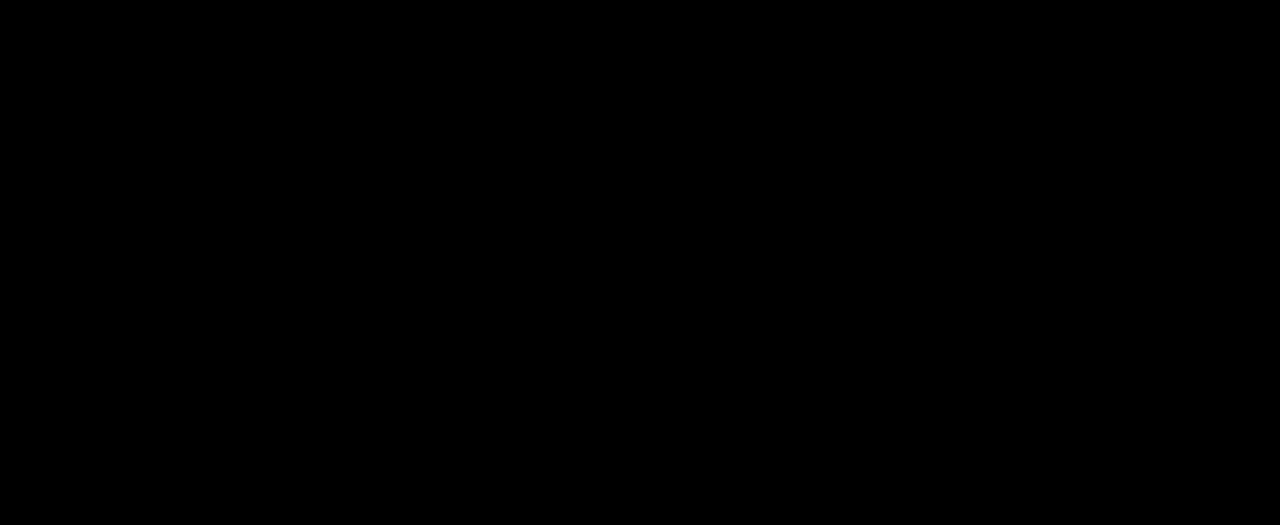
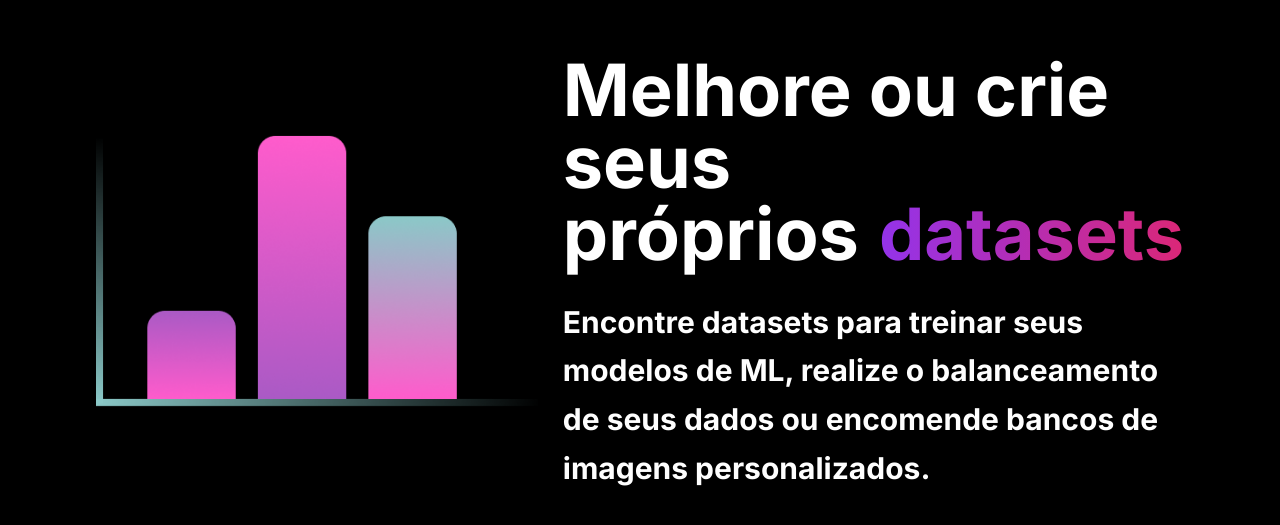
Before and after one commit to angelo-ai/angelo-ai, a Next.js app: page / in a window 1280 px wide. Shown: the part 1729-2254 px from the top of the page. Before the commit the page ends 1600 px from the top, so only its background shows below. Built offline with nearby package versions, Linux system fonts and the light colour scheme.

Commit message:
Adding about section

```diff
--- a/src/app/page.jsx
+++ b/src/app/page.jsx
@@ -11,6 +11,7 @@
 import image_8 from "../../public/image_8.png"
 import image_9 from "../../public/image_9.png"
 import image_10 from "../../public/image_10.png"
+import image_11 from "../../public/image_11.png"
 import logo from "../../public/logo.png"
 import { useEffect, useRef, useState } from 'react'
 import NavMenu from '@/components/nav-menu'
@@ -145,6 +146,27 @@
 
         </section>
 
+        <section className='w-full min-h-screen text-center md:text-left flex flex-col gap-6 p-6 md:px-24 justify-center items-center md:flex-row md:justify-between'>
+
+          <figure className='w-fit md:flex-1 flex aspect-square justify-center items-center' >
+            <Image src={image_11} className='w-full max-w-[100px] md:max-w-none' alt="Imagem gerada por IA" />
+          </figure>
+
+          <div className='md:flex-1 flex-col items-center justify-center'>
+            <h1 className='py-1 leading-normal text-5xl md:text-7xl font-bold'>
+              <span>
+                Melhore ou crie seus próprios
+              </span>
+              <span className='ml-5 bg-gradient-to-r from-purple-600 to-pink-600 text-transparent bg-clip-text'>
+                datasets
+              </span>
+            </h1>
+            <p className='leading-relaxed mt-6 text-3xl font-bold text-[#fefefe] bg-clip-text bg-300%'>
+              Encontre datasets para treinar seus modelos de ML, realize o balanceamento de seus dados ou encomende bancos de imagens personalizados.
+            </p>
+          </div>
+        </section>
+
       </main>
       <footer>
 
```
Also changed, not shown: public/image_11.png (added).
